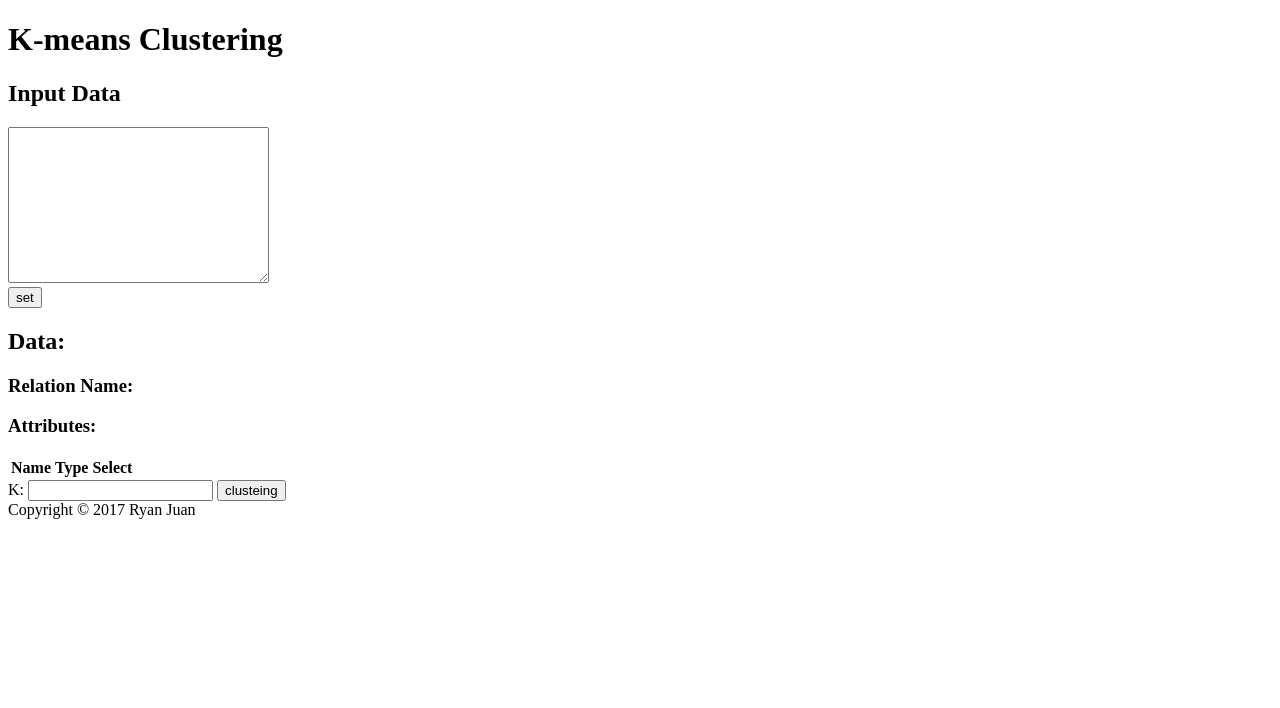
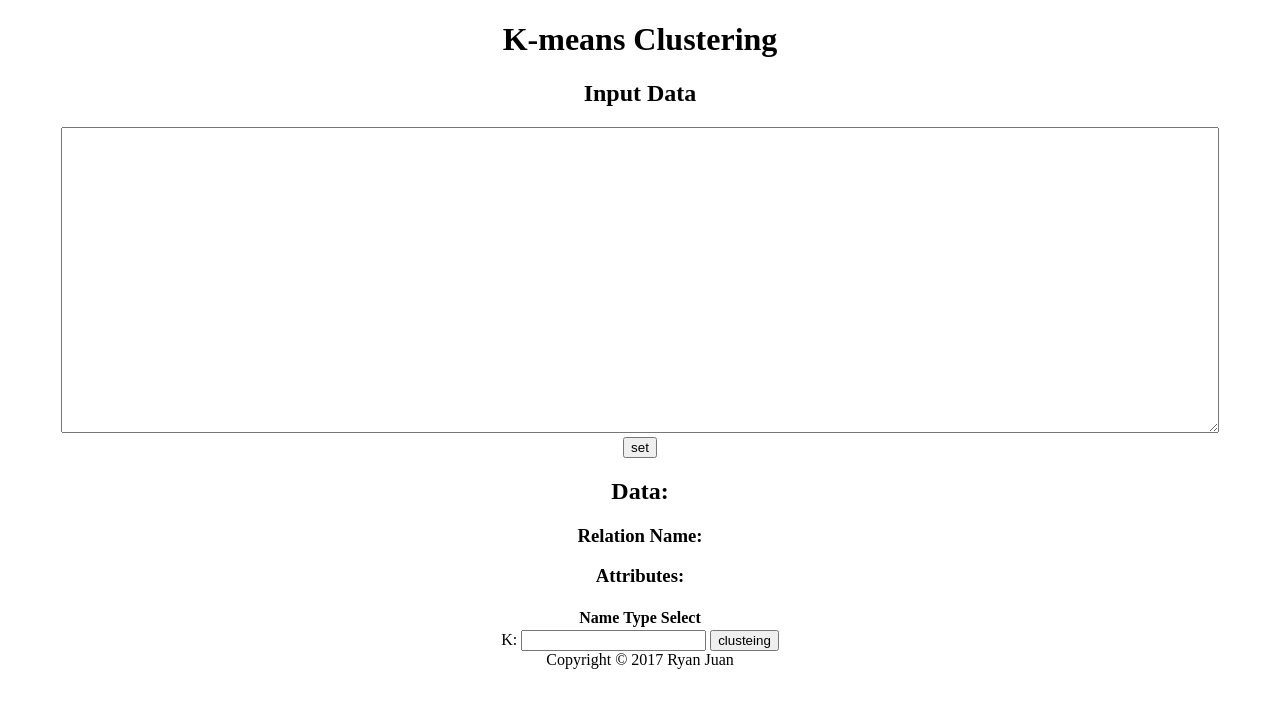
Before and after one commit to ryans610/k-means, a plain HTML site: page index.html in a window 1280 px wide. Both pictures are taken after a click on the button "set". Drawn offline with Linux system fonts and the light colour scheme.

Commit message:
update style

```diff
--- a/index.html
+++ b/index.html
@@ -14,7 +14,7 @@
     <main>
         <section id="input">
             <h2>Input Data</h2>
-            <textarea name="" id="data" cols="30" rows="10"></textarea>
+            <textarea name="" id="data" cols="30" rows="20"></textarea>
             <br>
             <button id="btn-input" type="button">set</button>
         </section>
@@ -38,7 +38,7 @@
         </section>
         <section id="show-result" class="hidden">
             <h2>Result:</h2>
-            <textarea name="" id="result" cols="30" rows="10"></textarea>
+            <textarea name="" id="result" cols="30" rows="20"></textarea>
             <p>執行時間：<span id="show-time"></span> milliseconds</p>
         </section>
     </main>
--- a/style.css
+++ b/style.css
@@ -1,3 +1,13 @@
+*{
+    text-align: center;
+}
 .hidden{
     display: none;
 }
+textarea{
+    width: 90vw;
+    text-align: left;
+}
+table{
+    margin: 0 auto;
+}
```
